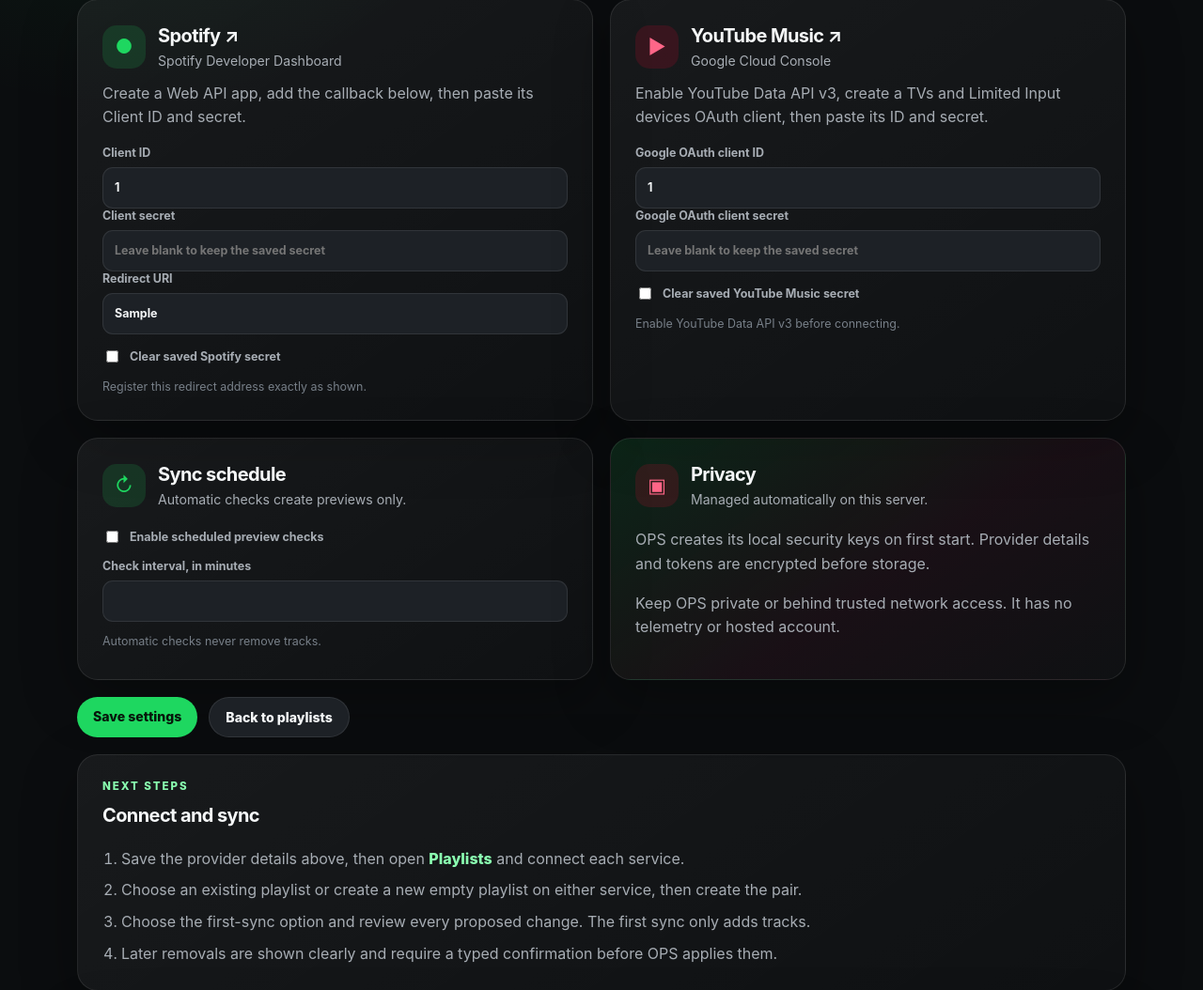
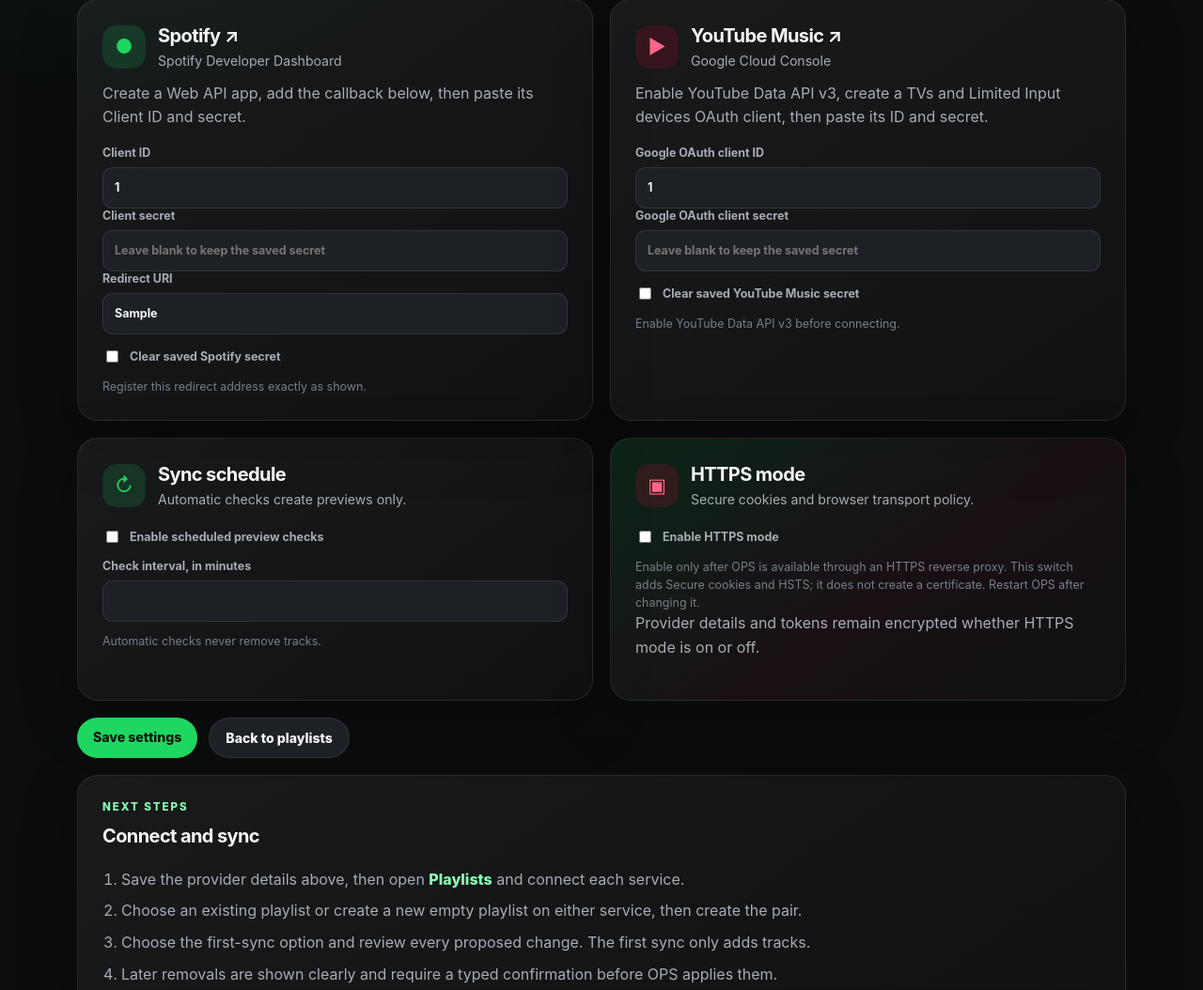
Before and after one commit to maus97/OpenPlaylistSync, a FastAPI app: template templates/settings.html in a window 1280 px wide. Shown: the part 364-1418 px from the top of the page at 94% size. Run offline with FastAPI, Linux system fonts and the light colour scheme; the visitor is signed in with stand-in values (Sample User, id 1); tables that the repository leaves empty hold one stand-in row (values such as "Sample post"); the template is opened without the code that fills it: most values are stand-ins (such as "Sample title", 1, 10 or a date in 2020); parts of the project's set-up code (start-up, migrations or seed data) failed here and were passed over.

Commit message:
feat: add HTTPS mode settings switch

```diff
--- a/compose.yaml
+++ b/compose.yaml
@@ -12,7 +12,6 @@
       OPS_SECRET_DIR: /run/ops-secrets
       OPS_ALLOWED_HOSTS: ${OPS_ALLOWED_HOSTS:-127.0.0.1,localhost}
       OPS_TRUSTED_PROXY_IPS: ${OPS_TRUSTED_PROXY_IPS:-}
-      OPS_SESSION_COOKIE_SECURE: ${OPS_SESSION_COOKIE_SECURE:-false}
       OPS_LOG_LEVEL: ${OPS_LOG_LEVEL:-INFO}
       OPS_SESSION_SECRET: ${OPS_SESSION_SECRET:-}
       OPS_CREDENTIAL_ENCRYPTION_KEY: ${OPS_CREDENTIAL_ENCRYPTION_KEY:-}
--- a/src/ops/api/routes.py
+++ b/src/ops/api/routes.py
@@ -353,6 +353,7 @@
     session: Annotated[Session, Depends(get_db)],
     app_settings: Annotated[Settings, Depends(settings)],
     saved: str | None = None,
+    restart_required: str | None = None,
 ) -> HTMLResponse:
     """Render the operator configuration screen without revealing secrets."""
 
@@ -361,6 +362,7 @@
         name="settings.html",
         context={
             "saved": saved == "1",
+            "restart_required": restart_required == "1",
             "spotify_client_id": app_settings.spotify_client_id or "",
             "spotify_redirect_uri": app_settings.spotify_redirect_uri,
             "spotify_secret_saved": bool(app_settings.spotify_client_secret),
@@ -368,6 +370,8 @@
             "ytmusic_secret_saved": bool(app_settings.ytmusic_client_secret),
             "scheduler_enabled": app_settings.scheduler_enabled,
             "sync_interval_minutes": app_settings.sync_interval_minutes,
+            "https_mode_enabled": app_settings.https_mode_enabled,
+            "https_mode_locked": get_settings().session_cookie_secure is not None,
         },
     )
 
@@ -384,6 +388,7 @@
     ytmusic_client_secret: Annotated[str, Form()] = "",  # nosec B107
     clear_ytmusic_secret: Annotated[str | None, Form()] = None,
     scheduler_enabled: Annotated[str | None, Form()] = None,
+    https_mode_enabled: Annotated[str | None, Form()] = None,
     sync_interval_minutes: Annotated[int, Form()] = 60,
     _: Annotated[None, Depends(require_csrf)] = None,
 ) -> RedirectResponse:
@@ -391,6 +396,7 @@
 
     base_settings = get_settings()
     saved = load_saved_settings(session, base_settings)
+    current_settings = load_app_settings(session, base_settings)
 
     def existing_secret(key: str) -> str:
         if key in saved:
@@ -414,13 +420,23 @@
         "scheduler_enabled": scheduler_enabled is not None,
         "sync_interval_minutes": max(1, min(sync_interval_minutes, 1440)),
     }
+    restart_required = False
+    if base_settings.session_cookie_secure is None:
+        requested_https_mode = https_mode_enabled is not None
+        values["session_cookie_secure"] = requested_https_mode
+        restart_required = requested_https_mode != current_settings.https_mode_enabled
+    elif "session_cookie_secure" in saved:
+        values["session_cookie_secure"] = bool(saved["session_cookie_secure"])
     save_app_settings(session, values, base_settings)
     session.commit()
 
     scheduler = getattr(request.app.state, "scheduler", None)
     if scheduler is not None:
         scheduler.reconfigure(load_app_settings(session, base_settings))
-    return RedirectResponse("/settings?saved=1", status_code=status.HTTP_303_SEE_OTHER)
+    target = "/settings?saved=1"
+    if restart_required:
+        target += "&restart_required=1"
+    return RedirectResponse(target, status_code=status.HTTP_303_SEE_OTHER)
 
 
 @router.post(
@@ -471,6 +487,8 @@
                 "ytmusic_secret_saved": bool(app_settings.ytmusic_client_secret),
                 "scheduler_enabled": app_settings.scheduler_enabled,
                 "sync_interval_minutes": app_settings.sync_interval_minutes,
+                "https_mode_enabled": app_settings.https_mode_enabled,
+                "https_mode_locked": get_settings().session_cookie_secure is not None,
             },
             status_code=status.HTTP_400_BAD_REQUEST,
         )
--- a/src/ops/configuration.py
+++ b/src/ops/configuration.py
@@ -16,6 +16,7 @@
         "spotify_redirect_uri",
         "ytmusic_client_id",
         "ytmusic_client_secret",
+        "session_cookie_secure",
         "scheduler_enabled",
         "sync_interval_minutes",
     }
@@ -36,6 +37,9 @@
     base = base or get_settings()
     saved = load_saved_settings(session, base)
     updates = {key: value for key, value in saved.items() if key in GUI_SETTING_KEYS}
+    if base.session_cookie_secure is not None:
+        # An explicit deployment value is the recovery/administrative override.
+        updates.pop("session_cookie_secure", None)
     if not updates:
         return base
     return Settings(**{**base.model_dump(), **updates})
--- a/src/ops/main.py
+++ b/src/ops/main.py
@@ -21,21 +21,30 @@
 from ops.security.middleware import (
     LocalAuthenticationMiddleware,
     RequestBodyLimitMiddleware,
+    RuntimeSecurityMode,
     SecurityHeadersMiddleware,
 )
 from ops.storage.repositories import SyncPairRepository
 from ops.sync.coordinator import SyncCoordinator
 
 
-@asynccontextmanager
-async def lifespan(app: FastAPI):
-    scheduler = SchedulerService(get_settings(), sync_job=run_scheduled_sync)
-    scheduler.start()
-    app.state.scheduler = scheduler
-    try:
-        yield
-    finally:
-        scheduler.shutdown()
+def _lifespan(base_settings: Settings, *, load_gui_settings: bool):
+    @asynccontextmanager
+    async def lifespan(app: FastAPI):
+        active_settings = base_settings
+        if load_gui_settings:
+            with SessionLocal() as session:
+                active_settings = load_app_settings(session, base_settings)
+        app.state.security_mode.https_enabled = active_settings.https_mode_enabled
+        scheduler = SchedulerService(active_settings, sync_job=run_scheduled_sync)
+        scheduler.start()
+        app.state.scheduler = scheduler
+        try:
+            yield
+        finally:
+            scheduler.shutdown()
+
+    return lifespan
 
 
 def run_scheduled_sync() -> None:
@@ -54,15 +63,17 @@
     """Create the FastAPI application."""
 
     settings = app_settings or get_settings()
+    load_gui_settings = app_settings is None
     if not settings.session_secret or len(settings.session_secret) < 32:
         raise RuntimeError("a session secret of at least 32 characters is required")
-    secure_cookie = (
-        settings.session_cookie_secure
-        if settings.session_cookie_secure is not None
-        else settings.environment == "production"
+    security_mode = RuntimeSecurityMode(https_enabled=settings.https_mode_enabled)
+    install_sensitive_query_filter()
+    app = FastAPI(
+        title=settings.app_name,
+        version=__version__,
+        lifespan=_lifespan(settings, load_gui_settings=load_gui_settings),
     )
-    install_sensitive_query_filter()
-    app = FastAPI(title=settings.app_name, version=__version__, lifespan=lifespan)
+    app.state.security_mode = security_mode
     app.mount(
         "/static",
         StaticFiles(
@@ -77,7 +88,7 @@
         SessionMiddleware,
         secret_key=settings.session_secret or "",
         session_cookie="ops_session",
-        https_only=secure_cookie,
+        https_only=False,
         same_site="lax",
         max_age=8 * 60 * 60,
     )
@@ -85,7 +96,7 @@
     app.add_middleware(TrustedHostMiddleware, allowed_hosts=settings.allowed_host_list)
     app.add_middleware(
         SecurityHeadersMiddleware,
-        hsts=bool(secure_cookie and settings.environment == "production"),
+        security_mode=security_mode,
     )
     app.include_router(router)
     return app
--- a/src/ops/security/middleware.py
+++ b/src/ops/security/middleware.py
@@ -1,4 +1,6 @@
 """Authentication, request-boundary, and browser response middleware."""
+
+from dataclasses import dataclass
 
 from starlette.middleware.base import BaseHTTPMiddleware
 from starlette.requests import Request
@@ -7,6 +9,13 @@
 
 from ops.db import SessionLocal
 from ops.security.local_auth import administrator
+
+
+@dataclass
+class RuntimeSecurityMode:
+    """Mutable startup state shared by cookie and response-header handling."""
+
+    https_enabled: bool
 
 
 class LocalAuthenticationMiddleware(BaseHTTPMiddleware):
@@ -108,9 +117,9 @@
         "connect-src 'self'"
     )
 
-    def __init__(self, app: ASGIApp, *, hsts: bool = False) -> None:
+    def __init__(self, app: ASGIApp, *, security_mode: RuntimeSecurityMode) -> None:
         self.app = app
-        self.hsts = hsts
+        self.security_mode = security_mode
 
     async def __call__(self, scope: Scope, receive: Receive, send: Send) -> None:
         if scope["type"] != "http":
@@ -136,8 +145,19 @@
                 if not path.startswith("/static/") and path != "/healthz":
                     add(b"cache-control", b"no-store")
                     add(b"pragma", b"no-cache")
-                if self.hsts:
+                if self.security_mode.https_enabled:
                     add(b"strict-transport-security", b"max-age=31536000; includeSubDomains")
+                    headers = [
+                        (
+                            name,
+                            value + b"; Secure"
+                            if name.lower() == b"set-cookie"
+                            and value.lower().startswith(b"ops_session=")
+                            and b"; secure" not in value.lower()
+                            else value,
+                        )
+                        for name, value in headers
+                    ]
                 message["headers"] = headers
             await send(message)
 
--- a/templates/settings.html
+++ b/templates/settings.html
@@ -12,7 +12,7 @@
   <div class="hero-orb orb-green" aria-hidden="true"></div>
 </section>
 
-{% if saved %}<div class="success-alert page-alert">Settings saved. You can now connect each service from the Playlists page.</div>{% endif %}
+{% if saved %}<div class="success-alert page-alert">Settings saved.{% if restart_required %} Restart OPS to apply the HTTPS mode change.{% else %} You can now connect each service from the Playlists page.{% endif %}</div>{% endif %}
 {% if password_changed == "1" %}<div class="success-alert page-alert">Password changed.</div>{% endif %}
 
 <form method="post" action="/settings">
@@ -59,9 +59,14 @@
     </article>
 
     <article class="card accent-card">
-      <div class="card-heading"><span class="icon-bubble red">▣</span><div><h2>Privacy</h2><p>Managed automatically on this server.</p></div></div>
-      <p class="muted-copy">OPS creates its local security keys on first start. Provider details and tokens are encrypted before storage.</p>
-      <p class="muted-copy">Keep OPS private or behind trusted network access. It has no telemetry or hosted account.</p>
+      <div class="card-heading"><span class="icon-bubble red">▣</span><div><h2>HTTPS mode</h2><p>Secure cookies and browser transport policy.</p></div></div>
+      <label class="checkbox-label"><input type="checkbox" name="https_mode_enabled" value="1"{% if https_mode_enabled %} checked{% endif %}{% if https_mode_locked %} disabled{% endif %}> Enable HTTPS mode</label>
+      {% if https_mode_locked %}
+      <p class="field-help">Managed by the <code>OPS_SESSION_COOKIE_SECURE</code> deployment setting.</p>
+      {% else %}
+      <p class="field-help">Enable only after OPS is available through an HTTPS reverse proxy. This switch adds Secure cookies and HSTS; it does not create a certificate. Restart OPS after changing it.</p>
+      {% endif %}
+      <p class="muted-copy">Provider details and tokens remain encrypted whether HTTPS mode is on or off.</p>
     </article>
   </section>
 
```
Also changed, not shown: SECURITY_REMEDIATION_REPORT.md (+12 -5 lines), SECURITY_REMEDIATION_WORKING.md (+2 -1 lines), docs/deployment.md (+11 -2 lines), src/ops/config.py (+8 -0 lines), tests/test_configuration.py (+10 -0 lines), tests/test_security_boundaries.py (+40 -0 lines), README.md, 1 other file.
